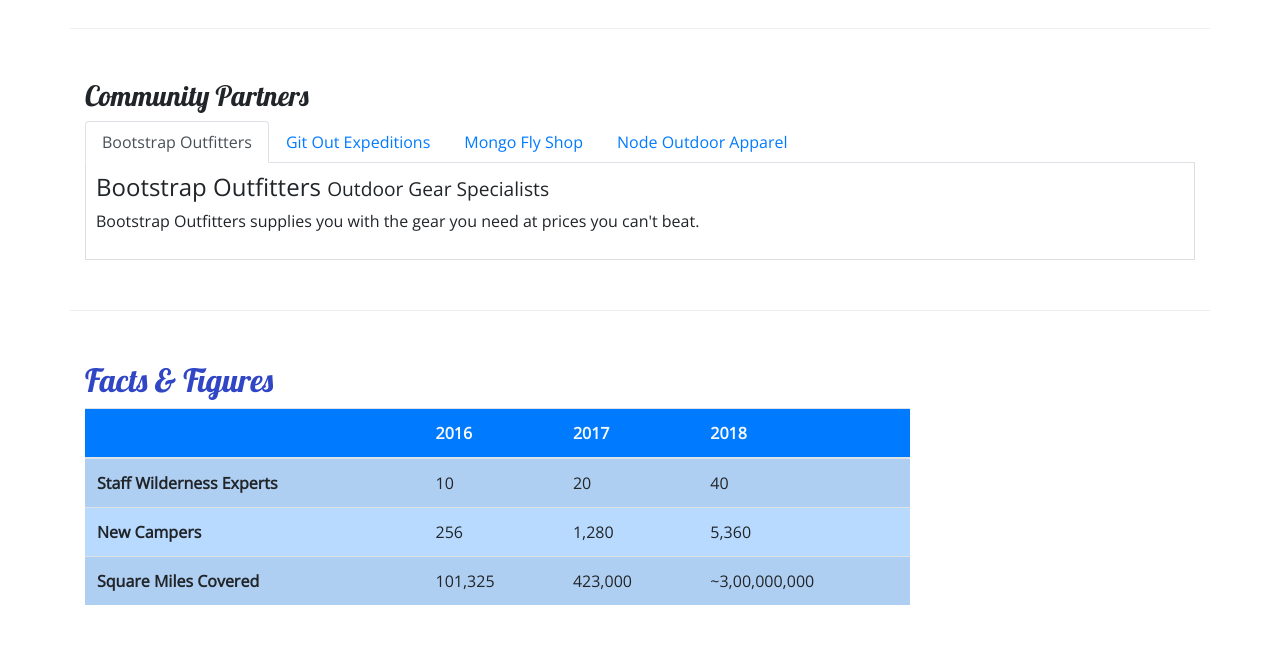
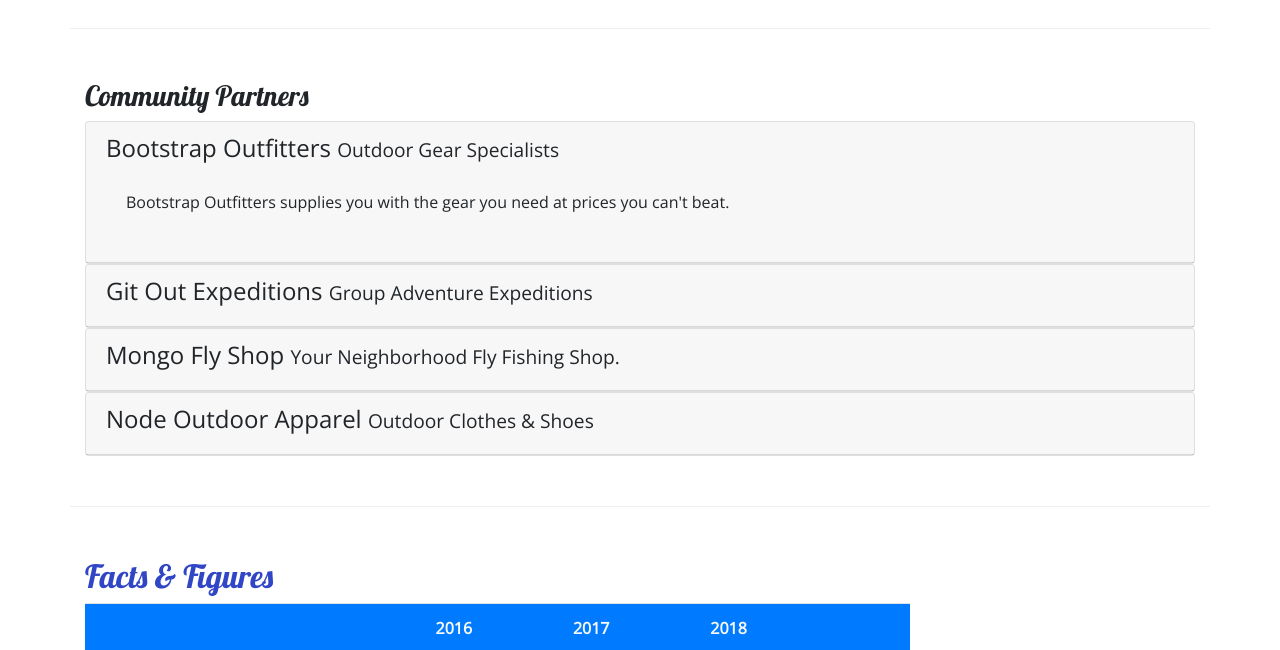
Before and after one commit to dbablin/nucamp-bootstrap, a website: page aboutus.html in a window 1280 px wide. Shown: the part 800-1450 px from the top of the page. Drawn offline with nearby package versions, Linux system fonts and the light colour scheme.

Commit message:
Accordion

```diff
--- a/aboutus.html
+++ b/aboutus.html
@@ -108,28 +108,58 @@
         <div class="row row-content" id="communityPartners">
             <div class="col">
                 <h3>Community Partners</h3>
-                <ul class="nav nav-tabs">
-                    <li class="nav-item"><a class="nav-link active" href="#bootstrap" role="tab" data-toggle="tab">Bootstrap Outfitters</a></li>
-                    <li class="nav-item"><a class="nav-link" href="#git" role="tab" data-toggle="tab">Git Out Expeditions</a></li>
-                    <li class="nav-item"><a class="nav-link" href="#mongo" role="tab" data-toggle="tab">Mongo Fly Shop</a></li>
-                    <li class="nav-item"><a class="nav-link" href="#node" role="tab" data-toggle="tab">Node Outdoor Apparel</a></li>
-                </ul>
-                <div class="tab-content">
-                    <div role="tabpanel" class="tab-pane fade show active" id="bootstrap">
-                        <h4>Bootstrap Outfitters <small>Outdoor Gear Specialists</small></h4>
-                        <p class="d-none d-sm-block">Bootstrap Outfitters supplies you with the gear you need at prices you can't beat.</p>
+                <div id="accordion">
+                    <div class="card">
+                        <div role="tab" class="card-header">
+                            <h4>
+                                <a data-toggle="collapse" data-target="#bootstrap">Bootstrap Outfitters <small>Outdoor Gear Specialists</small>
+                                </a>
+                            </h4>
+                            <div class="collapse show" id="bootstrap" data-parent="#accordion">
+                                <div class="card-body">
+                                    <p class="d-none d-sm-block">Bootstrap Outfitters supplies you with the gear you need at prices you can't beat.</p>
+                                </div>
+                            </div>
+                        </div>
                     </div>
-                    <div role="tabpanel" class="tab-pane fade" id="git">
-                        <h4>Git Out Expeditions <small>Group Adventure Expeditions</small></h4>
-                        <p class="d-none d-sm-block">Join Git Out Expeditions to explore new horizons with a group of other adventurers!</p>
+                    <div class="card">
+                        <div role="tab" class="card-header">
+                            <h4>
+                                <a class="collapsed" data-toggle="collapse" data-target="#git">Git Out Expeditions <small>Group Adventure Expeditions</small></small>
+                                </a>
+                            </h4>
+                            <div class="collapse" id="git" data-parent="#accordion">
+                                <div class="card-body">
+                                    <p class="d-none d-sm-block">Join Git Out Expeditions to explore new horizons with a group of other adventurers!</p>
+                                </div>
+                            </div>
+                        </div>
                     </div>
-                    <div role="tabpanel" class="tab-pane fade" id="mongo">
-                        <h4>Mongo Fly Shop <small>Your Neighborhood Fly Fishing Shop.</small></h4>
-                        <p class="d-none d-sm-block">Need a new fishing pole, a tacklebox, or flies of all kinds? Stop by Mongo Fly Shop.</p>
+                    <div class="card">
+                        <div role="tab" class="card-header">
+                            <h4>
+                                <a class="collapsed" data-toggle="collapse" data-target="#mongo">Mongo Fly Shop <small>Your Neighborhood Fly Fishing Shop.</small>
+                                </a>
+                            </h4>
+                            <div class="collapse" id="mongo" data-parent="#accordion">
+                                <div class="card-body">
+                                    <p class="d-none d-sm-block">Need a new fishing pole, a tacklebox, or flies of all kinds? Stop by Mongo Fly Shop.</p>
+                                </div>
+                            </div>
+                        </div>
                     </div>
-                    <div role="tabpanel" class="tab-pane fade" id="node">
-                        <h4>Node Outdoor Apparel <small>Outdoor Clothes & Shoes</small></h4>
-                        <p class="d-none d-sm-block">From polar fleeces to swimsuits, hiking boots to waders, a visit to Node will be sure to get you covered.</p>
+                    <div class="card">
+                        <div role="tab" class="card-header">
+                            <h4>
+                                <a class="collapsed" data-toggle="collapse" data-target="#node">Node Outdoor Apparel <small>Outdoor Clothes & Shoes</small>
+                                </a>
+                            </h4>
+                            <div class="collapse" id="node" data-parent="#accordion">
+                                <div class="card-body">
+                                    <p class="d-none d-sm-block">From polar fleeces to swimsuits, hiking boots to waders, a visit to Node will be sure to get you covered.</p>
+                                </div>
+                            </div>
+                        </div>
                     </div>
                 </div>
             </div>
--- a/css/styles.css
+++ b/css/styles.css
@@ -35,9 +35,3 @@ header h2 {
 .navbar {
     background-color: #901CAD;
 }
-
-.tab-content {
-    border: 1px solid #DDD;
-    border-top: none;
-    padding: 10px;
-}
```
